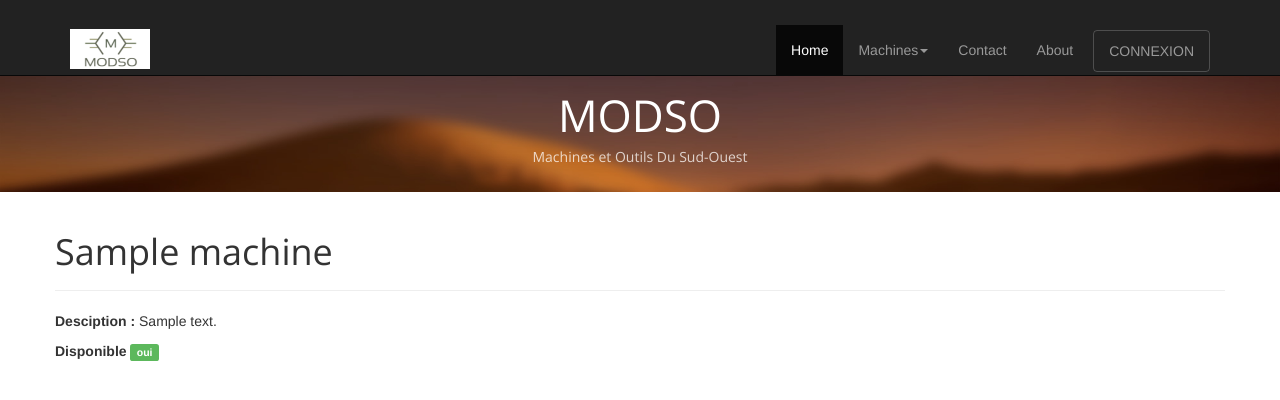
After one commit to Gabouch/modso2, a Django app: template gestionMachines/templates/gestionMachines/machines/detail.html in a window 1280 px wide. The commit adds this page. Shown: the top 400 px of the page. Run offline with Django 3.2, Linux system fonts and the light colour scheme; the template is opened without the code that fills it: most values are stand-ins (such as "Sample title", 1, 10 or a date in 2020); some libraries are stand-ins or nearby versions.

Commit message:
Gestion des machines et de mes machines

```diff
--- /dev/null
+++ b/gestionMachines/templates/gestionMachines/machines/detail.html
@@ -0,0 +1,29 @@
+{% extends 'gestionMachines/base.html' %}
+
+{% load static %}
+
+{% block content %}
+    {% include 'gestionMachines/navbar.html' %}
+    {% include 'gestionMachines/header_small.html' %}
+
+    <div class="container">
+        <div class="row">
+            <article class="col maincontent">
+                <header class="page-header">
+                    <h1 class="page-title">{{machine.nom}}</h1>
+                </header>
+
+                <p><b>Desciption :</b> {{machine.description}}</p>
+                <p><b>Disponible</b>
+                {% if machine.disponible %}
+                    <span class="label label-success">oui</span>
+                    {% else %}
+                    <span class="label label-danger">non</span>
+                    <p><b>Utilisateur :</b> {{ machine.utilisateur_actuel.first_name }} {{ machine.utilisateur_actuel.last_name }}</p>
+                {% endif %}
+                </p>
+
+            </article>
+        </div>
+    </div>	<!-- /container -->
+{% endblock %}
--- a/gestionMachines/templates/gestionMachines/machines/listemachines.html
+++ b/gestionMachines/templates/gestionMachines/machines/listemachines.html
@@ -10,7 +10,7 @@
 
 			<div class="row">
 
-				<article class="col-sm-8 maincontent">
+				<article class="col maincontent">
 					<header class="page-header">
 						<h1 class="page-title">Machines</h1>
                     </header>
--- a/gestionMachines/urls.py
+++ b/gestionMachines/urls.py
@@ -7,4 +7,5 @@ urlpatterns = [
     path('creermachine', views.creerMachine, name='creermachine'),
     path('mesmachines', views.listerMachinesUtilisateur, name='mesmachines'),
     path('machines', views.listerMachines, name='machines'),
+    path('machine/<int:pk>/', views.MachineView.as_view(), name='detail'),
 ]
```
Also changed, not shown: gestionMachines/templates/gestionMachines/machines/mesmachines.html (+7 -5 lines), gestionMachines/views.py (+6 -1 lines).
